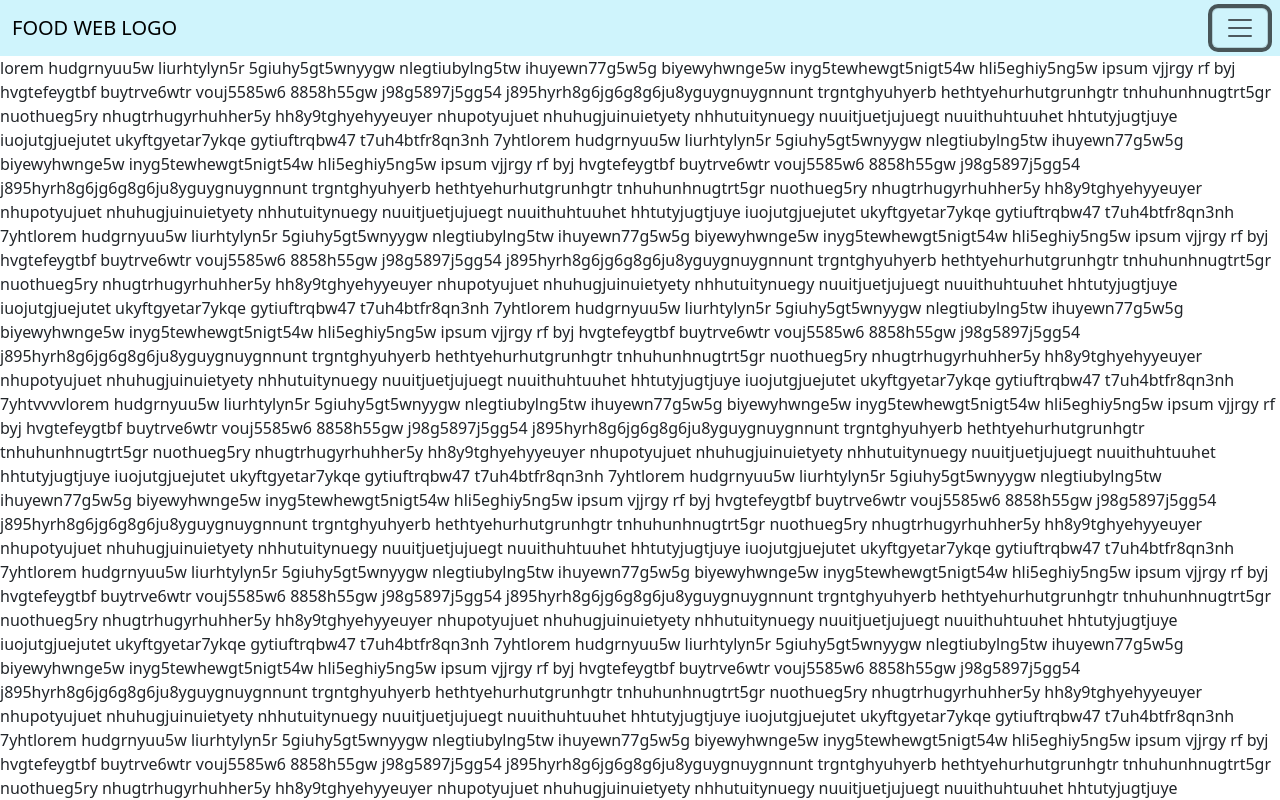
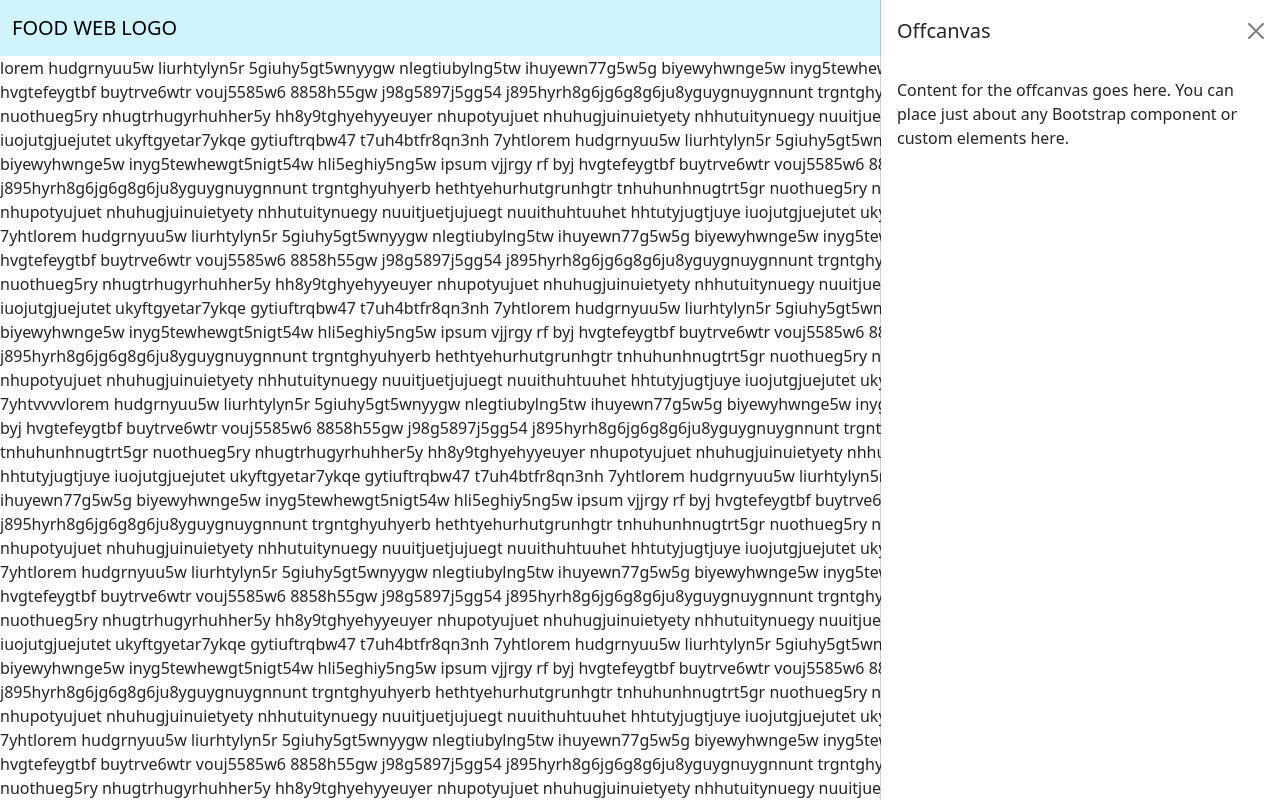
Before and after one commit to ShadabKhan122/food, a React (Create React App) app: page / in a window 1280 px wide. Both pictures are taken after a click on the button 1240 px from the left and 28 px from the top of the page. Shown: the top 800 px of the page. Built offline with nearby package versions, Linux system fonts and the light colour scheme.

Commit message:
Added dynamic sidebar

```diff
--- a/src/components/Header/Navbar.js
+++ b/src/components/Header/Navbar.js
@@ -1,8 +1,8 @@
 import React, { useState, useEffect } from 'react';
 import { Link } from 'react-router-dom';
-import { usesidebarContext } from '../../context/sidebarContext';
+import { useSidebarContext } from '../../context/sidebarContext';
 function Navbar() {
-  const {openSidebar} = usesidebarContext();
+  const {openSidebar} = useSidebarContext();
   const [scrolled , setScrolled] = useState(false);
 
   const handlescroll = () => {
@@ -23,7 +23,7 @@ function Navbar() {
     <nav className={`navbar  bg-info-subtle w-100 ${scrolled ? 'position-fixed top-0' : ''} `}>
       <div className="container-fluid">
         <Link className="navbar-brand" to={'/'}>FOOD WEB LOGO</Link>
-        <button className="navbar-toggler" type="button" data-bs-toggle="collapse" data-bs-target="#navbarNav" aria-controls="navbarNav" aria-expanded="false" aria-label="Toggle navigation">
+        <button className="navbar-toggler"  onClick={() => openSidebar()} type="button"    >
           <span className="navbar-toggler-icon"></span>
         </button>
       </div>
--- a/src/components/Sidebar/Sidebar.js
+++ b/src/components/Sidebar/Sidebar.js
@@ -1,9 +1,18 @@
 import React from 'react'
-
+import { useSidebarContext } from '../../context/sidebarContext'
 function Sidebar() {
+  const {isSidebarOpen,closeSidebar} = useSidebarContext();
   return (
     <div>
-
+      <div className={`offcanvas offcanvas-end ${isSidebarOpen ? 'show' : ''}`} tabindex="-1" id="offcanvas" aria-labelledby="offcanvasLabel">
+        <div className="offcanvas-header">
+          <h5 className="offcanvas-title" id="offcanvasLabel">Offcanvas</h5>
+          <button type="button" className="btn-close" onClick={() => closeSidebar()} data-bs-dismiss="offcanvas" aria-label="Close"></button>
+        </div>
+        <div className="offcanvas-body">
+          Content for the offcanvas goes here. You can place just about any Bootstrap component or custom elements here.
+        </div>
+      </div>
     </div>
   )
 }
--- a/src/context/sidebarContext.js
+++ b/src/context/sidebarContext.js
@@ -24,11 +24,10 @@ export const SidebarProvider = ({ children }) => {
             openSidebar,
             closeSidebar,
         }}>
-            {{ children }}
+            { children }
         </SidebarContext.Provider>
     )
 }
-
-export const usesidebarContext = () => {
+export const useSidebarContext = () => {
     return useContext(SidebarContext);
 }
--- a/src/index.js
+++ b/src/index.js
@@ -4,12 +4,13 @@ import './index.css';
 import App from './App';
 import reportWebVitals from './reportWebVitals';
 import 'bootstrap/dist/css/bootstrap.min.css'
+import { SidebarProvider } from './context/sidebarContext';
 
 const root = ReactDOM.createRoot(document.getElementById('root'));
 root.render(
-  <React.StrictMode>
+  <SidebarProvider>
     <App />
-  </React.StrictMode>
+  </SidebarProvider>
 );
 
 // If you want to start measuring performance in your app, pass a function
```
Also changed, not shown: src/components/Header/Header.js.
